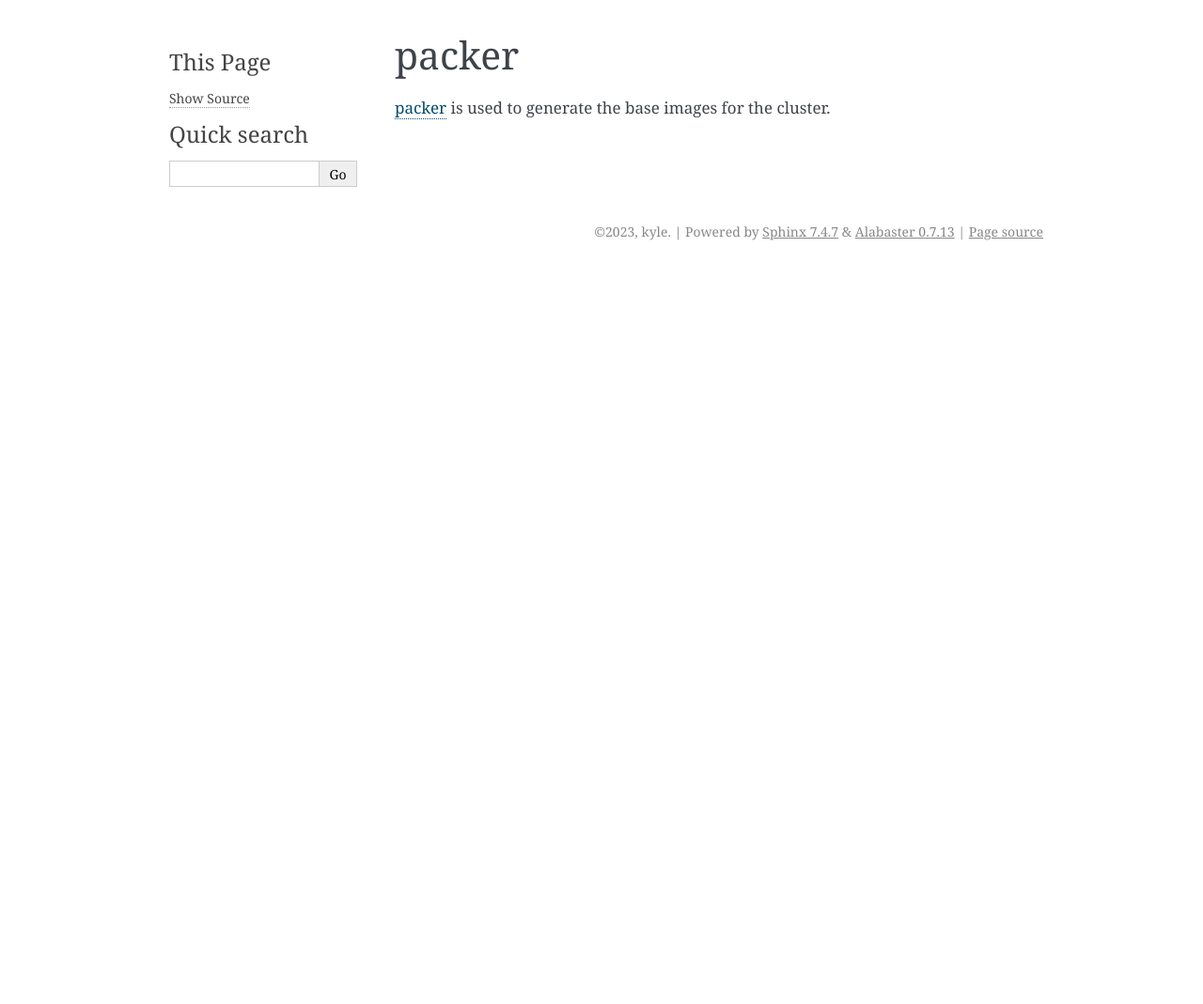
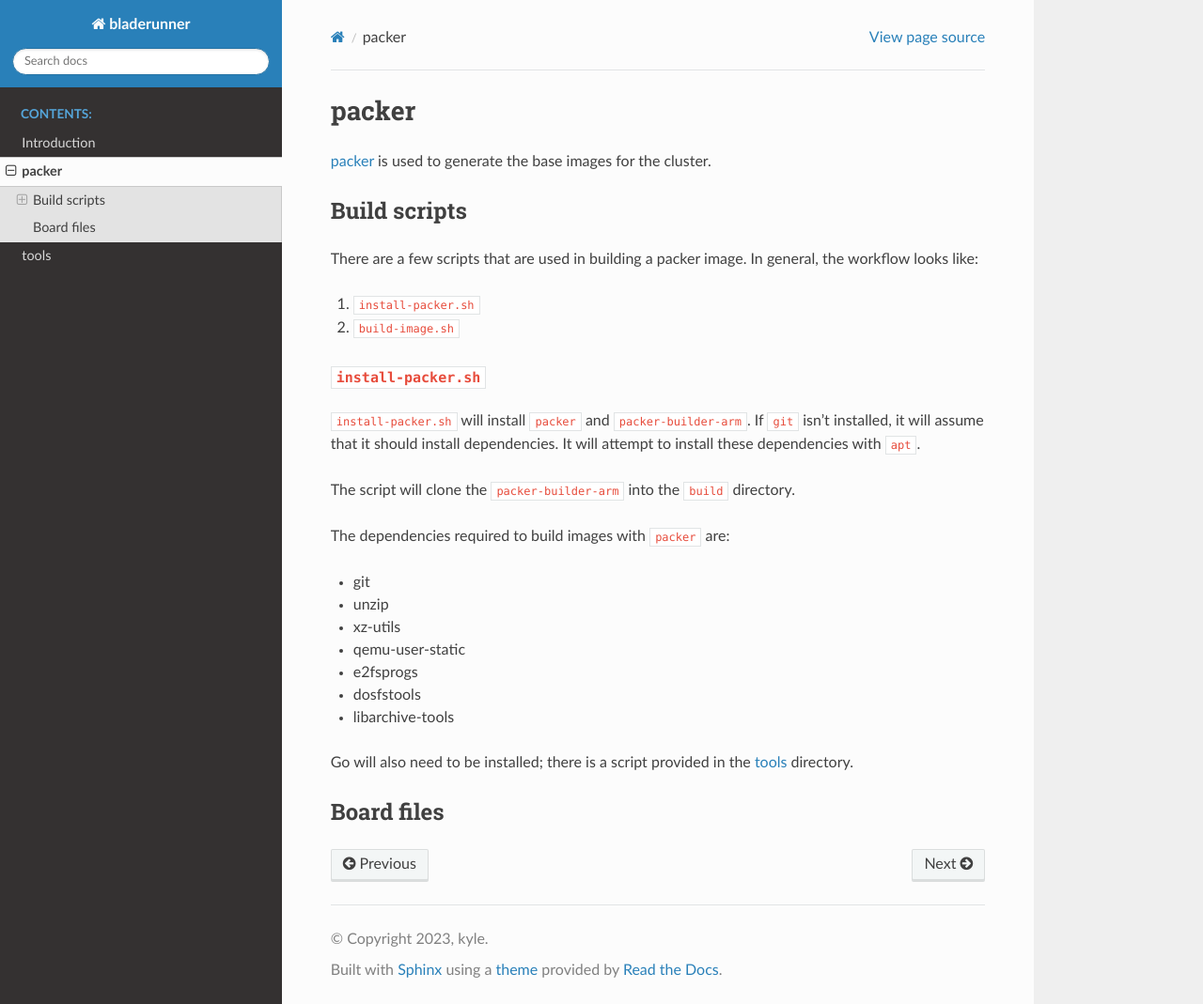
Before and after one commit to kisom/bladerunner, a Sphinx documentation site: the page built from docs/packer.rst, in a window 1280 px wide and 1069 px high. Shown: the whole window at 94% size. Built offline with Sphinx 7.4.7 and the Read the Docs theme 2.0.0, drawn with Linux system fonts in a browser that asks for light colours.

Commit message:
docs: theme, documenting intro and packer.

```diff
--- a/docs/conf.py
+++ b/docs/conf.py
@@ -31,6 +31,7 @@ release = '0.0.1-pre'
 # extensions coming with Sphinx (named 'sphinx.ext.*') or your custom
 # ones.
 extensions = [
+    'sphinx.ext.graphviz'
 ]
 
 # Add any paths that contain templates here, relative to this directory.
@@ -47,7 +48,8 @@ exclude_patterns = ['_build', 'Thumbs.db', '.DS_Store']
 # The theme to use for HTML and HTML Help pages.  See the documentation for
 # a list of builtin themes.
 #
-html_theme = 'alabaster'
+# html_theme = 'alabaster'
+html_theme = 'sphinx_rtd_theme'
 
 # Add any paths that contain custom static files (such as style sheets) here,
 # relative to this directory. They are copied after the builtin static files,
--- a/docs/index.rst
+++ b/docs/index.rst
@@ -10,7 +10,9 @@ bladerunner
    :maxdepth: 2
    :caption: Contents:
 
+   intro
    packer
+   tools
 
 This is my setup for my
 `computeblade <https://publish.obsidian.md/ai6ua/Projects/Computing/ComputeBlade>`_
--- a/docs/packer.rst
+++ b/docs/packer.rst
@@ -2,3 +2,37 @@ packer
 ======
 
 `packer <https://www.packer.io/>`_ is used to generate the base images for the cluster.
+
+Build scripts
+-------------
+
+There are a few scripts that are used in building a packer image. In general,
+the workflow looks like:
+
+1. ``install-packer.sh``
+2. ``build-image.sh``
+
+``install-packer.sh``
+^^^^^^^^^^^^^^^^^^^^^^
+
+``install-packer.sh`` will install ``packer`` and ``packer-builder-arm``. If
+``git`` isn't installed, it will assume that it should install dependencies. It
+will attempt to install these dependencies with ``apt``.
+
+The script will clone the ``packer-builder-arm`` into the ``build`` directory.
+
+The dependencies required to build images with ``packer`` are:
+
+- git
+- unzip
+- xz-utils
+- qemu-user-static
+- e2fsprogs
+- dosfstools
+- libarchive-tools
+
+Go will also need to be installed; there is a script provided in the :doc:`tools`
+directory.
+
+Board files
+------------
--- a/docs/requirements.txt
+++ b/docs/requirements.txt
@@ -1 +1,2 @@
 Sphinx==4.3.2
+sphinx-rtd-theme==1.2.0
--- /dev/null
+++ b/docs/tools.rst
@@ -0,0 +1,4 @@
+tools
+=====
+
+The ``tools`` directory contains various helper scripts.
```
Also changed, not shown: docs/intro.rst (added, +65 -0 lines), 2 other files.
